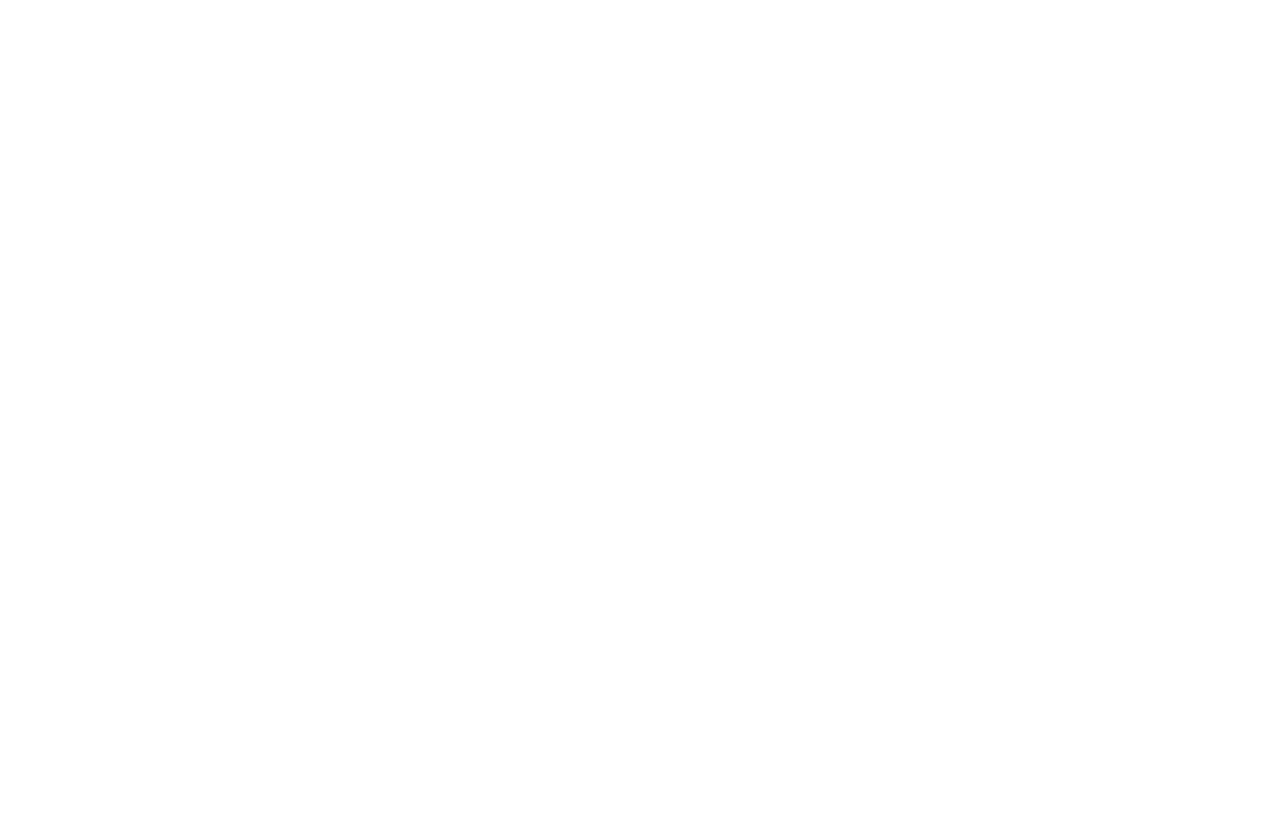
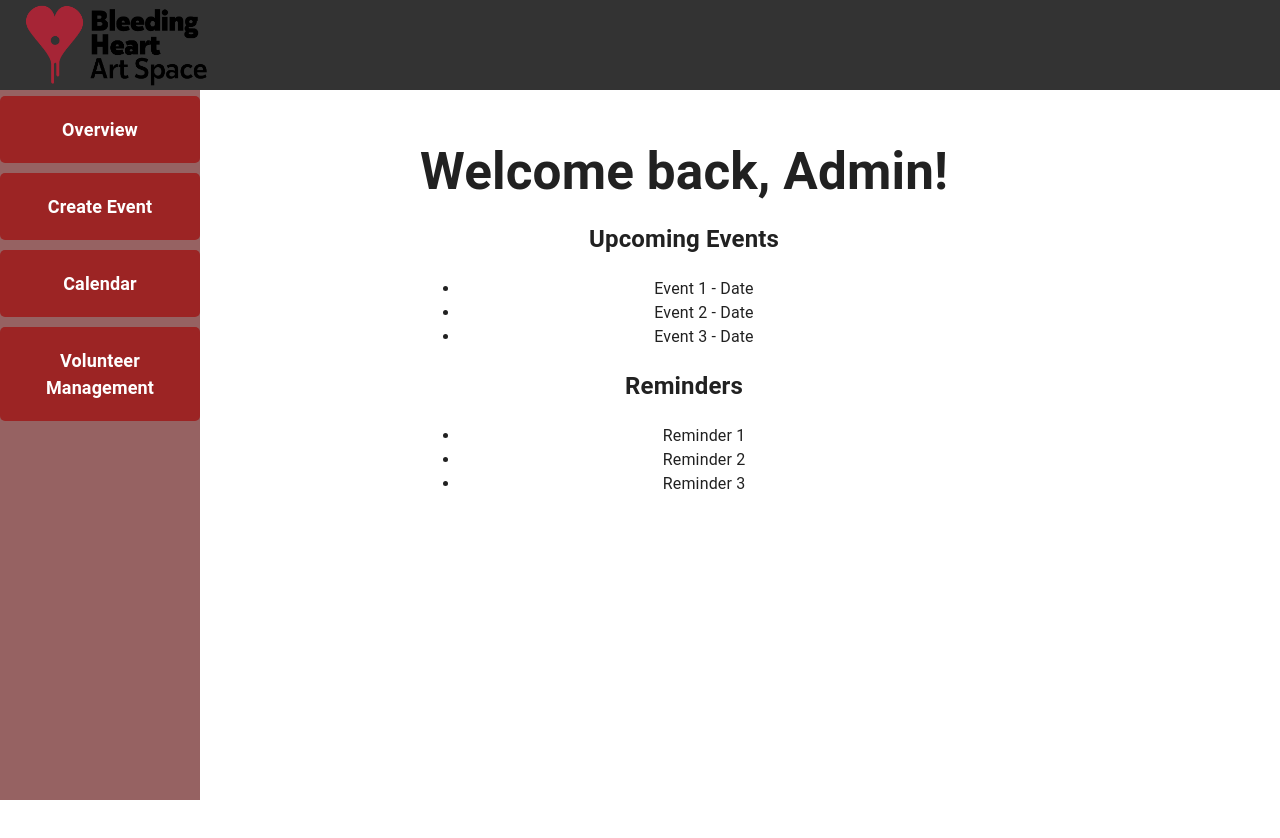
Before and after one commit to UAlberta-CMPUT401/f24project-Bleeding-Heart-Art-Space, a React (Vite) app in the folder frontend/: page /overview in a window 1280 px wide. Before the commit this address had no page. Shown: the top 838 px of the page. Before the commit the page ends 800 px from the top, so only its background shows below. Built offline with nearby package versions, Linux system fonts and the light colour scheme.

Commit message:
Organization of files, homepage changed to be called "Overview"

```diff
--- a/frontend/src/app/pages/Dashboard.tsx
+++ b/frontend/src/app/pages/Components/Dashboard.tsx
@@ -8,7 +8,7 @@ const Dashboard: React.FC = () => {
       <nav>
         <ul>
           <li>
-            <Link className="dashboard-button" to="/homepage">HomePage</Link>
+            <Link className="dashboard-button" to="/overview">Overview</Link>
           </li>
           <li>
             <Link className="dashboard-button" to="/create-event">Create Event</Link>
--- a/frontend/src/app/pages/CreateEvent.tsx
+++ b/frontend/src/app/pages/CreateEvent.tsx
@@ -4,9 +4,9 @@ import axios from 'axios';
 import styles from "./CreateEvent.module.css";
 import { EventNote, LocationOn } from '@mui/icons-material';
 import TopNav from './components/TopNav'; // Import TopNav component
-import Dashboard from './Dashboard'; // Import Dashboard component
+import Dashboard from './components/Dashboard'; // Import Dashboard component
 import './components/TopNav.css';
-import './Dashboard.css';
+import './components/Dashboard.css';
 import { useNavigate, useLocation } from 'react-router-dom';
 
 
--- a/frontend/src/app/pages/VolunteerManagement.tsx
+++ b/frontend/src/app/pages/VolunteerManagement.tsx
@@ -1,8 +1,8 @@
 import React from 'react';
 import TopNav from './components/TopNav'; // Import the TopNav component
-import Dashboard from './Dashboard'; // Import the Dashboard component
+import Dashboard from './components/Dashboard'; // Import the Dashboard component
 import './components/TopNav.css';
-import './Dashboard.css';
+import './components/Dashboard.css';
 
 const VolunteerManagement: React.FC = () => {
     return (
--- a/frontend/src/app/router.tsx
+++ b/frontend/src/app/router.tsx
@@ -1,11 +1,10 @@
 import React, { useState } from "react";
 import { Route, Routes } from "react-router-dom";
 import Home from "./pages/Home";
-import Dashboard from "./pages/Dashboard";
 import Login from "./pages/Login";
 import Signup from "./pages/Signup";
-import BasicCalendar from './pages/components/BasicCalendar';
-import HomePage from './pages/HomePage';
+import BasicCalendar from './pages/BasicCalendar';
+import Overview from './pages/Overview';
 import CreateEvent from "./pages/CreateEvent";
 import EditEvent from "./pages/EditEvent";
 import VolunteerManagement from "./pages/VolunteerManagement";
@@ -36,12 +35,11 @@ const Router: React.FC = () => {
   return (
     <Routes>
       <Route path="/" element={<Home />} />
-      <Route path="/dashboard" element={<Dashboard />} />
+      <Route path="/overview" element={<Overview />} />
       <Route path="/login" element={<Login />} />
       <Route path="/signup" element={<Signup />} />
       <Route path="/create-event" element={<CreateEvent isSidebarOpen={false} onAddEvent={handleAddEvent} />} />
       <Route path="/edit-event/:id" element={<EditEvent isSidebarOpen={false} />} />
-      <Route path="/homepage" element={<HomePage />} />
       <Route path="/calendar" element={<BasicCalendar />} />
       <Route path="/volunteer-management" element={<VolunteerManagement />} /> */
     </Routes>
```
Also changed, not shown: frontend/src/app/pages/BasicCalendar.tsx (renamed from frontend/src/app/pages/Components/BasicCalendar.tsx, +4 -5 lines), frontend/src/app/pages/Calendar.tsx (deleted, +0 -14 lines), frontend/src/app/pages/Overview.tsx (renamed from frontend/src/app/pages/HomePage.tsx, +3 -4 lines), frontend/src/app/pages/BasicCalendar.css (renamed from frontend/src/app/pages/Components/BasicCalendar.css), frontend/src/app/pages/Components/Dashboard.css (renamed from frontend/src/app/pages/Dashboard.css).
